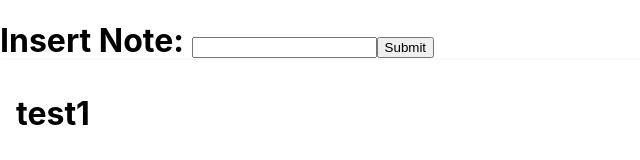
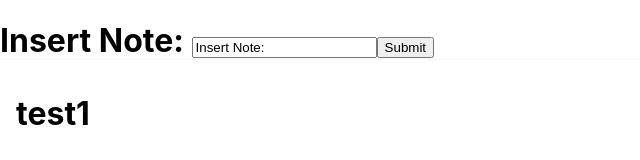
Before and after one commit to Holstein30/react-notes, a React (Create React App) app: page / in a window 1280 px wide. Shown: the top 160 px of the page, without its empty margins (0-640 px from the left). Built offline with nearby package versions, Linux system fonts and the light colour scheme.

Commit message:
trying to grab user input and update array

```diff
--- a/src/App.js
+++ b/src/App.js
@@ -19,12 +19,27 @@ class Note extends React.Component {
     this.state = { message: "Insert Note: " };
   }
 
+  handleChange(e) {
+    console.log(e);
+    // this.setState = { message: e.target.value };
+  }
+
+  handleSubmit(e) {
+    e.preventDefault();
+    console.log(e);
+  }
+
   render() {
     return (
       <div>
-        <form action="/submitNote">
+        <form onSubmit={this.handleSubmit} action="/submitNote">
           {this.state.message}
-          <input type="text" name="note" />
+          <input
+            type="text"
+            name="note"
+            value={this.state.message}
+            onChange={this.handleChange}
+          />
           <input type="submit" value="Submit" />
         </form>
       </div>
@@ -34,8 +49,8 @@ class Note extends React.Component {
 
 const Display = () => {
   return (
-    <div class="card">
-      <div class="container">
+    <div className="card">
+      <div className="container">
         <NoteList />
       </div>
     </div>
```
